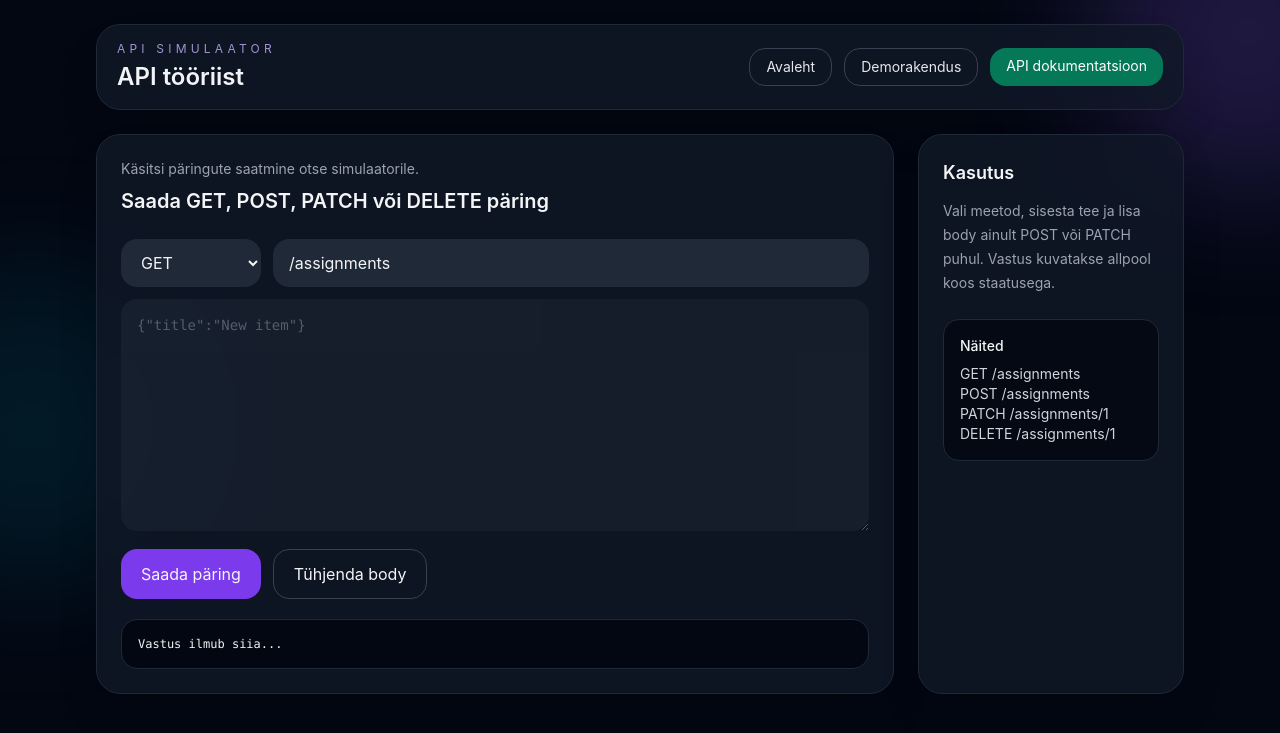
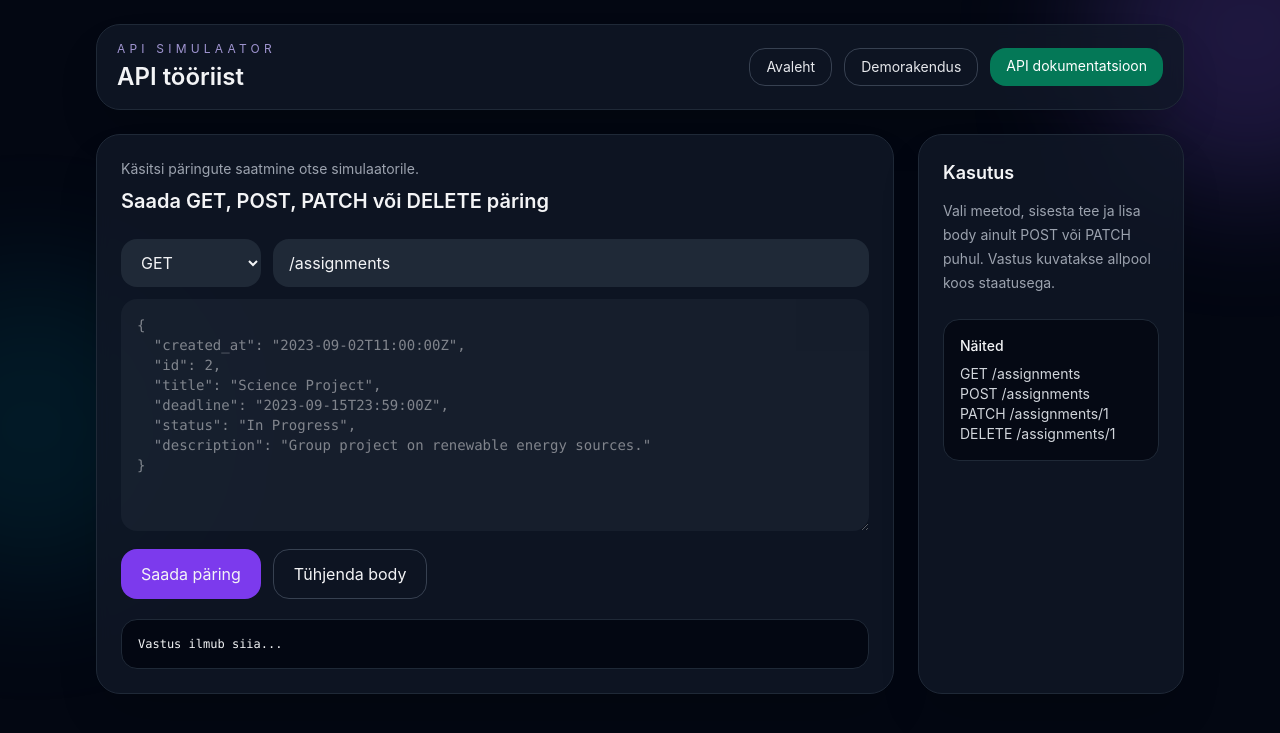
Before and after one commit to TLU-HK-RIF23-Janeli/API-simulaator, a Flask app: page /api-tool in a window 1280 px wide. Shown: the top 733 px of the page. Run offline with Flask 3, Linux system fonts and the light colour scheme; some libraries are stand-ins or nearby versions.

Commit message:
Update API tool textarea with default formatted value and improve button functionality
Co-authored-by: Copilot <copilot@github.com>

```diff
--- a/code/templates/api_tool.html
+++ b/code/templates/api_tool.html
@@ -57,11 +57,12 @@
           <input id="api-path" value="/assignments" placeholder="/resource/path" class="rounded-2xl bg-gray-800 px-4 py-3 md:col-span-4">
         </div>
 
-        <textarea id="api-body" rows="10" class="mb-3 w-full rounded-2xl bg-gray-800 p-4 font-mono text-sm" placeholder='{"title":"New item"}'></textarea>
+        <textarea id="api-body" rows="10" class="mb-3 w-full rounded-2xl bg-gray-800 p-4 font-mono text-sm" placeholder='{"id": 2, "title": "Science Project", "status": "In Progress"}'>
+        </textarea>
 
         <div class="mb-5 flex flex-wrap gap-3">
           <button onclick="runApiToolRequest()" class="rounded-2xl bg-violet-600 px-5 py-3 hover:bg-violet-700">Saada päring</button>
-          <button onclick="document.getElementById('api-body').value='';" class="rounded-2xl border border-gray-700 px-5 py-3 hover:bg-gray-800">Tühjenda body</button>
+          <button onclick="setDefaultApiBody()" class="rounded-2xl border border-gray-700 px-5 py-3 hover:bg-gray-800">Tühjenda body</button>
         </div>
 
         <div id="api-tool-status" class="mb-3 text-sm text-gray-400"></div>
@@ -220,6 +221,22 @@
     }
 
     toggleApiBodyInput();
+
+    // Set default formatted value in textarea
+    function setDefaultApiBody() {
+      const apiBody = document.getElementById("api-body");
+      apiBody.value = JSON.stringify({
+        "created_at": "2023-09-02T11:00:00Z",
+        "id": 2,
+        "title": "Science Project",
+        "deadline": "2023-09-15T23:59:00Z",
+        "status": "In Progress",
+        "description": "Group project on renewable energy sources."
+      }, null, 2);
+    }
+
+    // Initialize on page load
+    setDefaultApiBody();
   </script>
 </body>
 </html>
```
